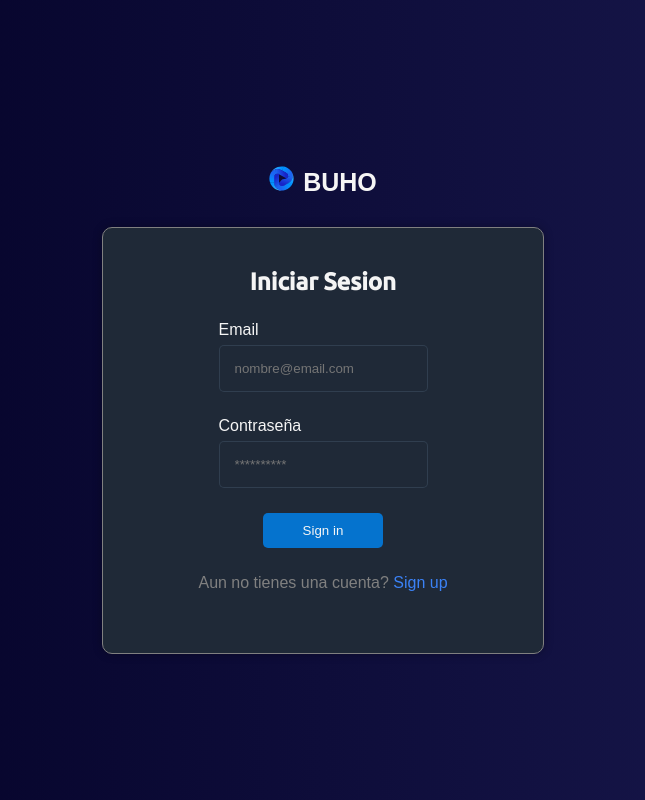
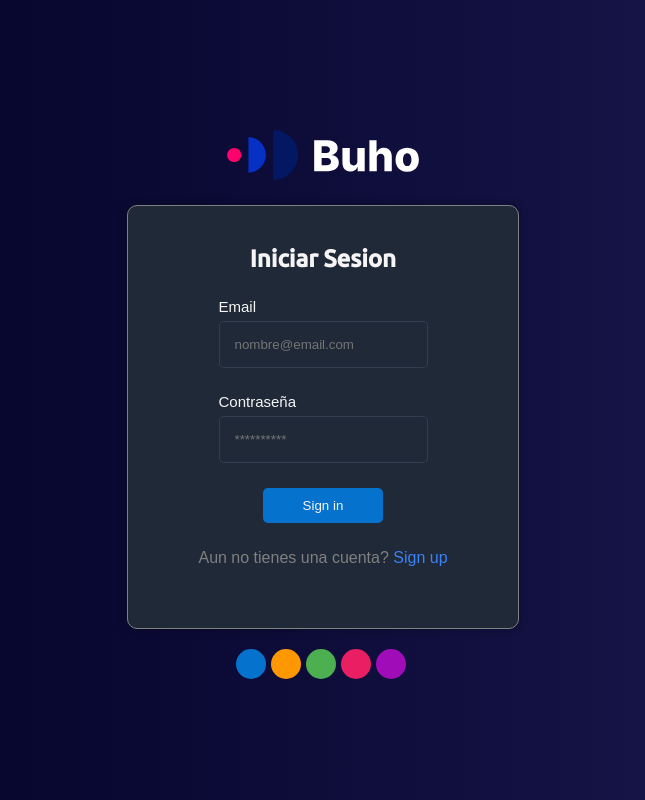
Before and after one commit to CodeKilaa/Formulario, a plain HTML site: page index.html in a window 1280 px wide. Shown: the whole page, without its empty margins (317-962 px from the left). Drawn offline with Linux system fonts and the light colour scheme.

Commit message:
cambiando el logo

```diff
--- /dev/null
+++ b/app.js
@@ -0,0 +1,10 @@
+const colorButtons = document.querySelectorAll('.color');
+const link = document.querySelector('#sign-up-color');
+
+colorButtons.forEach(button => {
+  button.addEventListener('click', () => {
+    const color = button.style.backgroundColor;
+    document.documentElement.style.setProperty('--color-primario', color);
+    link.style.color = color; // Cambia el color del enlace al mismo color del botón
+  });
+});
--- a/index.html
+++ b/index.html
@@ -11,10 +11,10 @@
 </head>
 <body>
     <section>
+
         <div class="container">
             <a href="#" class="logo">
-                <img class="" src="logo.svg" alt="logo">
-                BUHO
+                <img class="" src="logoem.svg" alt="logo">
               </a>
             </div>
         <form>
@@ -30,10 +30,18 @@
             <button>Sign in</button>
         <div>
         <p>Aun no tienes una cuenta?
-            <a href="#">Sign up</a>
+            <a href="#" id="sign-up-color">Sign up</a>
         </p>
     </div>
         </form>
+        <div class="color-list">
+            <div class="color" style="background-color: #0573ce;"></div>
+            <div class="color" style="background-color: #ff9800;"></div>
+            <div class="color" style="background-color: #4caf50;"></div>
+            <div class="color" style="background-color: #e91e63;"></div>
+            <div class="color" style="background-color: #A00DB8"></div>
+          </div>
     </section>
+    <script src="app.js"></script>
 </body>
 </html>
--- a/style.css
+++ b/style.css
@@ -5,7 +5,6 @@
     --color-enlace: #3B82F6;
     --color-sombra: rgba(0, 0, 0, 0.3);
   }
-
   body {
     display: flex;
     align-items: center;
@@ -16,7 +15,6 @@
     background: rgb(2,0,36);
     background: linear-gradient(90deg, rgba(2,0,36,1) 0%, rgba(26,26,80,1) 100%, rgba(0,212,255,1) 100%);
   }
-
   section {
     height: 30rem;
     width: 35rem;
@@ -25,15 +23,14 @@
     justify-content: center; /* Centra el contenido horizontalmente */
     align-items: center;
     flex-direction: column;
+    text-align: center;
   }
-
   .container {
     display: flex;
     flex-direction: column;
     align-items: center; /* Centra el contenido horizontalmente */
-    padding: 20px;
+    padding: 9px;
   }
-
   .logo {
     font-size: 25px;
     font-weight: bold;
@@ -42,13 +39,10 @@
     color: var(--color-texto);
     margin-bottom: 10px; /* Espacio entre el logo y el formulario */
   }
-
   img {
-    width: 25px;
-    height: 25px;
-    margin-right: 2px;
+    width: 400px;
+    height: 50px;
   }
-
   form {
     border: 0.5px solid grey;
     border-radius: 10px;
@@ -56,32 +50,30 @@
     display: flex;
     align-items: center;
     flex-direction: column;
-    max-width: 400px;
+    max-width: 350px;
     width: 100%;
     padding: 20px;
     box-shadow: 0 0 10px var(--color-sombra);
   }
-
   form h1 {
     color: var(--color-texto);
     margin-bottom: 25px;
+    font-size: 24px;
     font-family: 'Rubik', sans-serif;
     font-family: 'Ubuntu', sans-serif;
   }
-
   form div {
     display: flex;
     flex-direction: column;
     align-items: flex-start;
     margin-bottom: 25px;
   }
-
   label {
     color: var(--color-texto);
+    font-size: 15px;
     text-align: left;
     margin-bottom: 6px;
   }
-
   input {
     padding: 15px;
     border: 1px solid #354455CC;
@@ -89,12 +81,10 @@
     background-color: var(--color-fondo);
     color: var(--color-texto);
   }
-
   input:focus {
     outline: none;
     border: 2px solid var(--color-primario);
   }
-
   button {
     padding: 10px 40px;
     border: none;
@@ -104,29 +94,36 @@
     cursor: pointer;
     margin-bottom: 10px;
   }
-
   button:hover {
     background-color: #0b47ca;
   }
-
   p {
     color: gray;
     text-decoration: none;
   }
-
   p a {
     color: var(--color-enlace);
     text-decoration: none;
     cursor: pointer;
     text-decoration: none;
   }
-
   p a:hover {
     text-decoration: underline;
     text-decoration-color: #1b63ff;
     text-decoration-thickness: 2px;
   }
-
+  .color-list {
+    display: flex;
+    justify-content: space-around;
+    margin-top: 20px;
+  }
+  .color{
+    margin-right: 5px;
+    width: 30px;
+    height: 30px;
+    border-radius: 50%;
+    cursor: pointer;
+  }
   @media (max-width: 768px) {
     section {
       height: 20rem;
```
Also changed, not shown: logoem.svg (added). Lines whose indentation alone changed are shown as unchanged.
